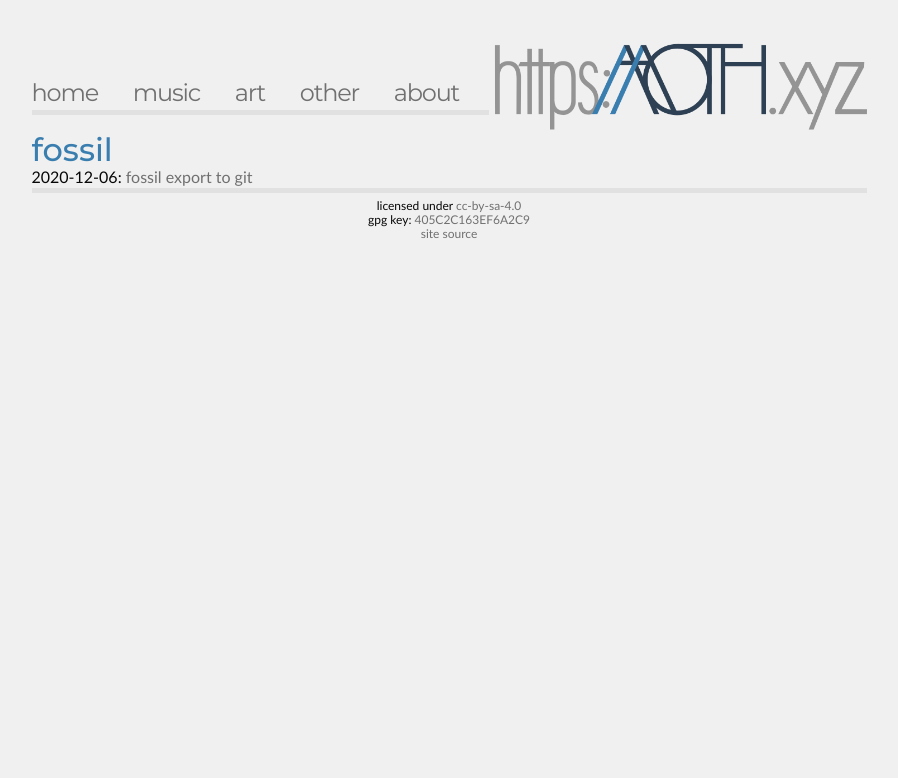
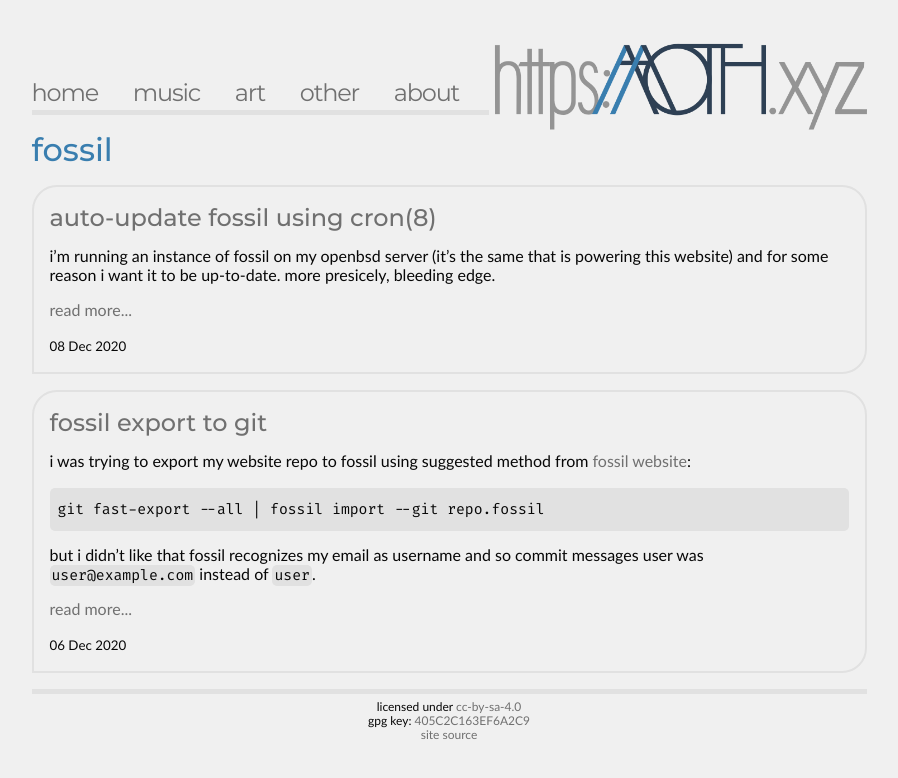
Before and after one commit to la-ninpre/aaoth.xyz, a Jekyll site: the page built from tags/fossil.md, in a window 1280 px wide. Shown: the top 778 px of the page, without its empty margins (191-1089 px from the left). Built offline with Jekyll 4.4.1, drawn with Linux system fonts in a browser that asks for light colours.

Commit message:
add new post and tweak filter-by-tag page

````diff
--- a/_config.yml
+++ b/_config.yml
@@ -4,6 +4,8 @@ title: aaoth
 exclude:
   - LICENSE
   - README.md
+
+excerpt_separator: <!--more-->
 
 defaults:
   -
--- a/_layouts/tagsort.html
+++ b/_layouts/tagsort.html
@@ -4,9 +4,17 @@ layout: default
 
 <h1>{{ page.tag }}</h1>
 
-<ul>
-    {% for post in site.tags[page.tag] %}
-    <li>{{ post.date | date: "%F" }}: <a href="{{ post.url }}"> {{ post.title }}</a>
-    </li>
-    {% endfor %}
-</ul>
+<div class="posts">
+{% for post in site.tags[page.tag] %}
+    <div class="post">
+        <h2 id="{{ post.title | slugify }}">
+            <a href="{{ post.url }}">{{ post.title }}</a>
+        </h2>
+        {{ post.excerpt }}
+        <p>
+            <a href="{{ post.url }}">read more...</a>
+        </p>
+        <small><p>{{ post.date | date_to_string }}</p></small>
+    </div>
+{% endfor %}
+</div>
--- a/_posts/2020-12-06-fossil-to-git.md
+++ b/_posts/2020-12-06-fossil-to-git.md
@@ -1,8 +1,7 @@
 ---
 title: fossil export to git
 author: la-ninpre
-tags: [fossil, git, tutorial]
-excerpt_separator: <!--more-->
+tags: fossil git tutorial
 ---
 
 i was trying to export my website repo to fossil using suggested method from
@@ -11,6 +10,7 @@ i was trying to export my website repo to fossil using suggested method from
 ```
 git fast-export --all | fossil import --git repo.fossil
 ```
+
 [1]:https://www.fossil-scm.org/home/doc/trunk/www/inout.wiki
 
 but i didn't like that fossil recognizes my email as username and so commit
--- /dev/null
+++ b/_posts/2020-12-09-fossil-autoupdate-cronjob.md
@@ -0,0 +1,67 @@
+---
+title: auto-update fossil using cron(8)
+tags: openbsd tutorial fossil
+date: 2020-12-09T01:37+03:00
+---
+
+i'm running an instance of fossil on my openbsd server (it's the same that is
+powering this website) and for some reason i want it to be up-to-date. more
+presicely, bleeding edge.
+
+<!--more-->
+
+for that i added this part to my `daily.local` script (for those of you who
+don't know, it's script that running every day by cron(8)):
+
+```
+cd /root/fossil && \
+    /usr/local/bin/fossil up | \
+    awk '/changes:/ {
+        if ($2 == "None."){
+            print "No changes, exiting...";
+            exit 1
+        }else{
+            out="";
+            for(i=2; i<=NF; i++){
+                out=out" "$i
+            };
+        }
+        print out;
+        exit 0
+    }' && \
+    /usr/local/bin/fossil revert src/repolist.c >/dev/null && \
+    patch src/repolist.c /var/www/htdocs/fsl.aaoth.xyz/repolist.c.patch \
+        >/dev/null && \
+    ./configure --static >/dev/null && \
+    make >/dev/null && \
+    cp fossil /var/www/bin && \
+    make distclean >/dev/null && \
+    /usr/local/bin/fossil stat
+```
+
+it is very straightforward and simple. firstly, it's changing directory into
+place, where i have fossil checkout (made with `fossil clone` and
+`fossil open`). then it runs `fossil up` and piping it to a small awk script
+that is checking, is there any changes pulled down.
+
+after that there's one interesting part. `fossil revert src/repolist.c` is there
+because i modified it a little bit to make my [repolist][1] page look better.
+after my edits, i exported a patch by executing:
+
+```
+fossil diff > repolist.c.patch
+```
+
+maybe it would be better if i committed those changes, but i don't want to hold
+a full fossil repo among my other fossils, because its history is fairly long.
+and also i'm not very good at c programming, so i'll keep it as is for now.
+if you're interested this patch is free to use and you can [check it out][2].
+
+after that, there's just a normal configure and make procedure and also final
+cleanup.
+
+i also have a mail server running there, so i get an email of what changes were
+applied and that everything went fine.
+
+[1]:https://fsl.aaoth.xyz
+[2]:https://fsl.aaoth.xyz/repolist.c.patch
````
Also changed, not shown: other.md (+3 -1 lines), tags/openbsd.md (added, +5 -0 lines).
